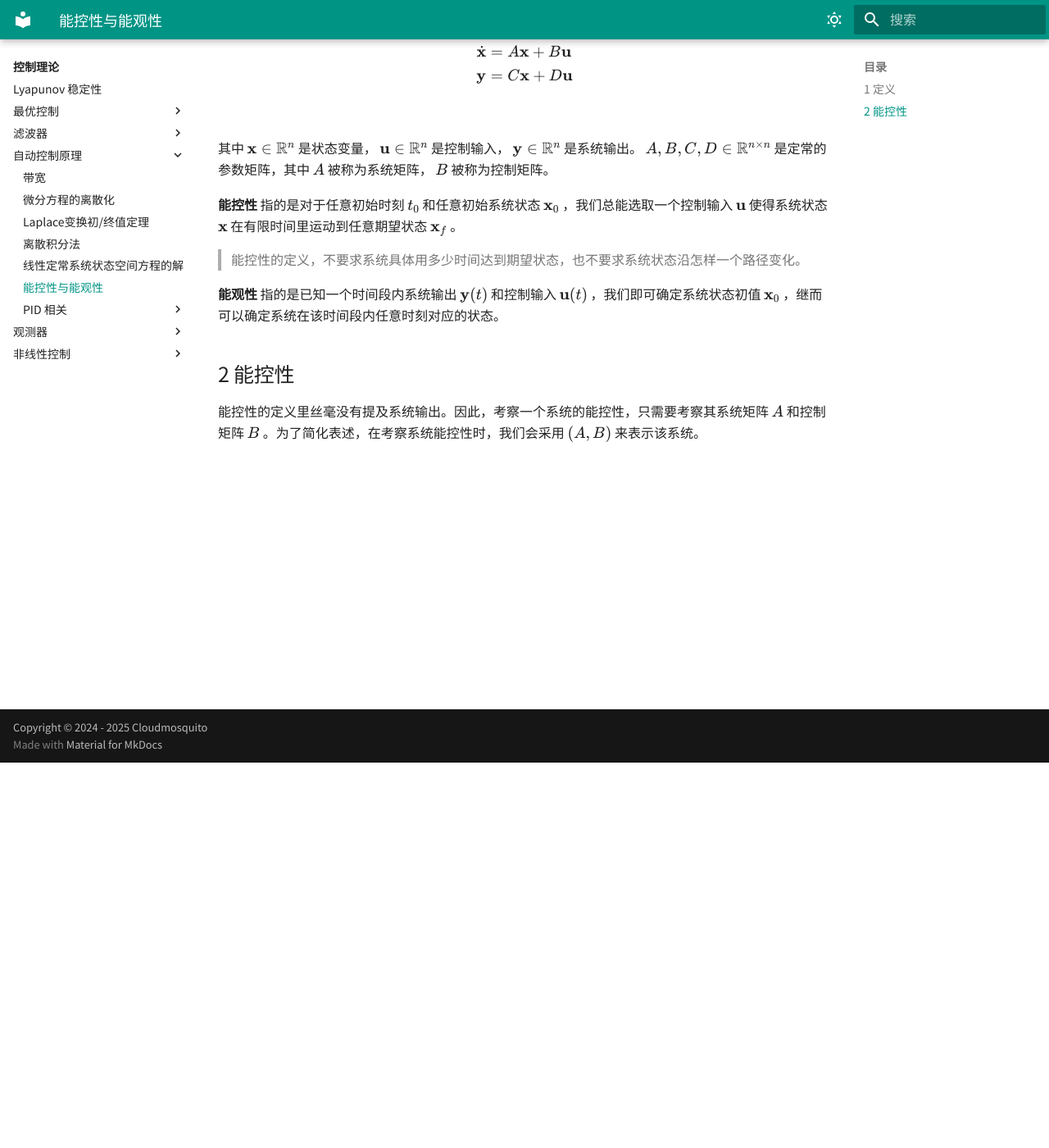
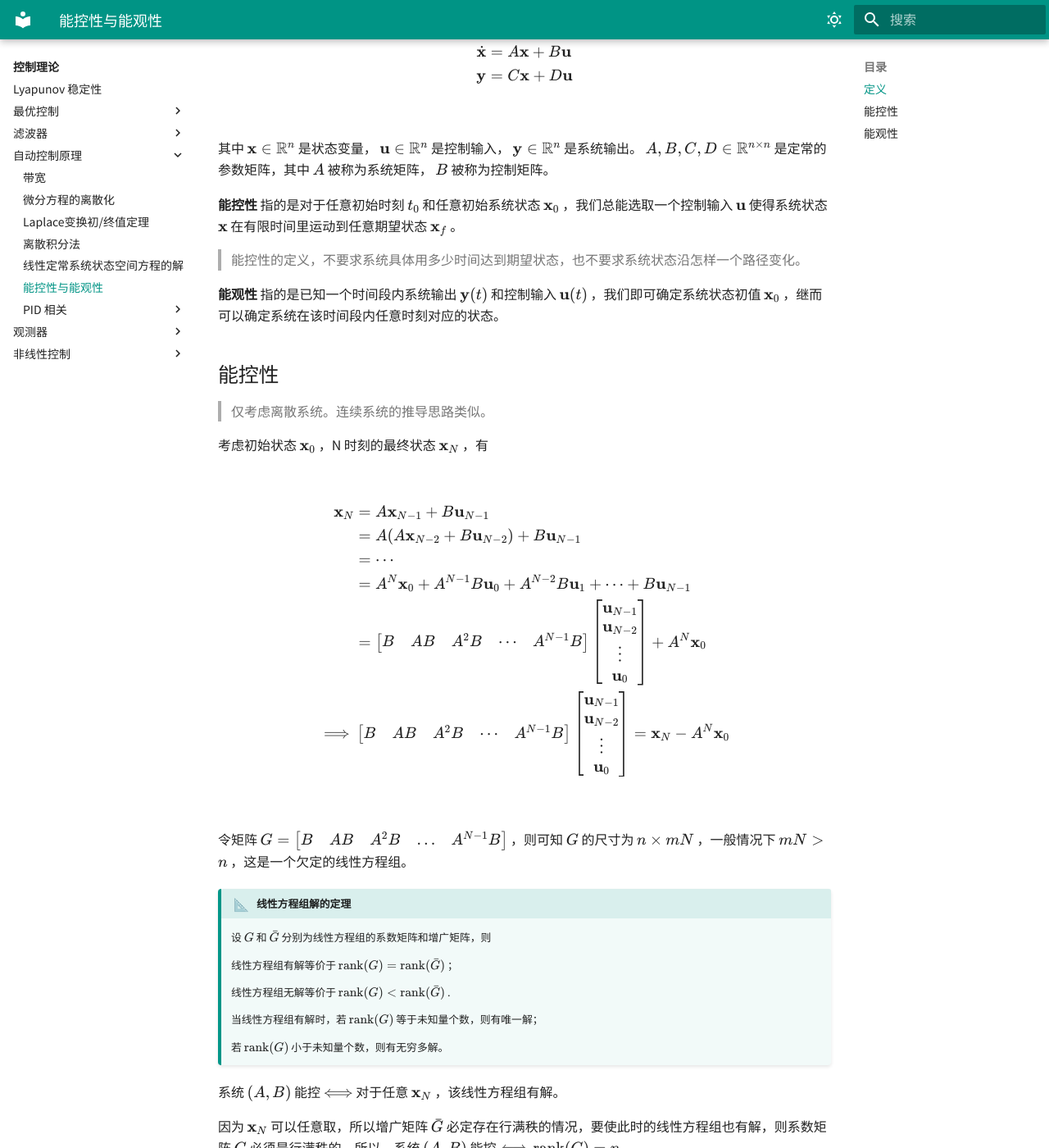
Before and after one commit to cloudmosquito/cloudmosquito.github.io, an MkDocs documentation site: the page built from docs/控制理论/自动控制原理/能控性和能观性.md, in a window 1280 px wide and 1400 px high, scrolled down 470 px. Shown: the whole window at 82% size. Built offline with MkDocs 1.6.1 and Material for MkDocs 9.7.7, drawn with Linux system fonts in a browser that asks for light colours; some of the changed text lies outside the part shown.

Commit message:
feat：补完 能控性与能观性

```diff
--- a/docs/控制理论/自动控制原理/能控性和能观性.md
+++ b/docs/控制理论/自动控制原理/能控性和能观性.md
@@ -19,6 +19,45 @@ $$\begin{aligned}
 
 **能观性** 指的是已知一个时间段内系统输出 $\mathbf{y}(t)$ 和控制输入 $\mathbf{u}(t)$ ，我们即可确定系统状态初值 $\mathbf{x}_0$ ，继而可以确定系统在该时间段内任意时刻对应的状态。
 
-## 2 能控性
+## 能控性
 
-能控性的定义里丝毫没有提及系统输出。因此，考察一个系统的能控性，只需要考察其系统矩阵 $A$ 和控制矩阵 $B$ 。为了简化表述，在考察系统能控性时，我们会采用 $(A,B)$ 来表示该系统。
+> 仅考虑离散系统。连续系统的推导思路类似。
+
+考虑初始状态 $\mathbf{x}_0$ ，N 时刻的最终状态 $\mathbf{x}_{N}$ ，有
+
+$$\begin{aligned}
+\mathbf{x}_N &= A\mathbf{x}_{N-1}+B\mathbf{u}_{N-1}\\
+&= A(A\mathbf{x}_{N-2}+B\mathbf{u}_{N-2})+B\mathbf{u}_{N-1}\\
+&= \cdots\\
+&= A^{N}\mathbf{x}_0+A^{N-1}B\mathbf{u}_0 + A^{N-2}B\mathbf{u}_{1} + \cdots+B\mathbf{u}_{N-1}\\
+&= \begin{bmatrix}B & AB & A^2B & \cdots & A^{N-1}B\end{bmatrix}\begin{bmatrix}\mathbf{u}_{N-1}\\\mathbf{u}_{N-2}\\ \vdots\\\mathbf{u}_0\end{bmatrix}+A^{N}\mathbf{x}_0\\
+\implies &\begin{bmatrix}B & AB & A^2B & \cdots & A^{N-1}B\end{bmatrix}\begin{bmatrix}\mathbf{u}_{N-1}\\\mathbf{u}_{N-2}\\ \vdots\\\mathbf{u}_0\end{bmatrix} = \mathbf{x}_N - A^{N}\mathbf{x}_0
+\end{aligned}$$
+
+令矩阵 $G = \begin{bmatrix}B & AB & A^2B & \dots & A^{N-1}B\end{bmatrix}$ ，则可知 $G$ 的尺寸为 $n\times mN$ ，一般情况下 $mN>n$ ，这是一个欠定的线性方程组。
+
+!!! theorem "线性方程组解的定理"
+
+    设 $G$ 和 $\bar{G}$ 分别为线性方程组的系数矩阵和增广矩阵，则
+
+    线性方程组有解等价于 $\mathrm{rank}(G) = \mathrm{rank}(\bar{G})$ ；
+
+    线性方程组无解等价于 $\mathrm{rank}(G) < \mathrm{rank}(\bar{G})$ .
+
+    当线性方程组有解时，若 $\mathrm{rank}(G)$ 等于未知量个数，则有唯一解；
+
+    若 $\mathrm{rank}(G)$ 小于未知量个数，则有无穷多解。
+
+系统 $(A,B)$ 能控 $\Longleftrightarrow$ 对于任意 $\mathbf{x}_N$ ，该线性方程组有解。
+
+因为 $\mathbf{x}_N$ 可以任意取，所以增广矩阵 $\bar{G}$ 必定存在行满秩的情况，要使此时的线性方程组也有解，则系数矩阵 $G$ 必须是行满秩的。所以，系统 $(A,B)$ 能控 $\Longleftrightarrow \mathrm{rank}(G) = n$ .
+
+更进一步，根据 [Hamilton-Caley](../../数学/高等代数/Hamilton-Cayley%20定理.md) 定理的推论，$A^k,k\ge n$ 可以表示为 $A^i, i<n$ 的线性组合。所以，$\mathrm{rank}(G) = n \Longleftrightarrow \mathrm{rank}\begin{bmatrix}B & AB & A^2B & \cdots & A^{n-1}B\end{bmatrix} = n$ .
+
+> 对于 LTV 线性时变系统，无法做此简化，只能把 N 项的 $(A_j,B_j)$ 都算出来，然后判断矩阵 $G$ 是否行满秩。
+
+我们称矩阵 $Q_c =\begin{bmatrix}B & AB & A^2B & \cdots & A^{n-1}B\end{bmatrix}$ 为 **能控性矩阵** 。系统 $(A,B)$ 能控 $\Longleftrightarrow$ 能控性矩阵行满秩。
+
+## 能观性
+
+见 “观测器” 中的 [系统能观性](../观测器/系统能观性.md) 一文。
```
Also changed, not shown: other parts of docs/控制理论/自动控制原理/能控性和能观性.md (+1 -1 lines), docs/控制理论/观测器/系统能观性.md (renamed from docs/控制理论/观测器/引言（系统能观性）.md, +7 -3 lines), docs/数学/高等代数/Hamilton-Cayley 定理.md (+2 -2 lines), docs/数学/高等代数/矩阵对角化与分解.md (+1 -1 lines), docs/数学/高等代数/向量范数与矩阵范数.md (line endings or trailing spaces).
